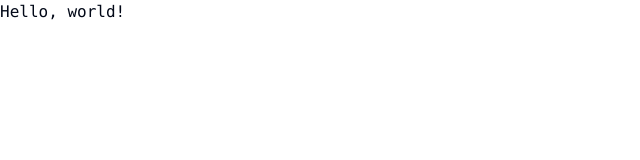
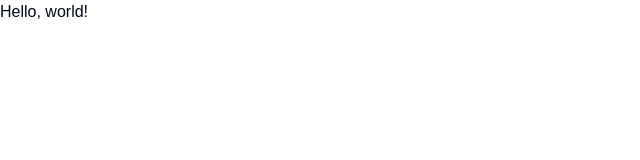
Before and after one commit to mihailo-obradovic/pro-backup-nuxt, a Nuxt app: page /Home in a window 1280 px wide. Shown: the top 160 px of the page, without its empty margins (0-640 px from the left). Built offline with nearby package versions, Linux system fonts and the light colour scheme.

Commit message:
Add Nuxt font module, set Outfit as the default font

```diff
--- a/assets/styles/main.scss
+++ b/assets/styles/main.scss
@@ -12,7 +12,7 @@ body,
 }
 
 body {
-    font-family: sans-serif;
+    font-family: Outfit, sans-serif;
 }
 
 ::selection {
--- a/nuxt.config.ts
+++ b/nuxt.config.ts
@@ -18,6 +18,7 @@ export default defineNuxtConfig({
 
   modules: [
     '@nuxt/eslint',
+    '@nuxt/fonts',
     '@nuxt/icon',
     '@nuxt/test-utils',
     '@nuxtjs/tailwindcss',
--- a/package.json
+++ b/package.json
@@ -15,6 +15,7 @@
   },
   "dependencies": {
     "@nuxt/eslint": "1.3.0",
+    "@nuxt/fonts": "0.11.1",
     "@nuxt/icon": "1.11.0",
     "@nuxt/test-utils": "3.17.2",
     "@nuxtjs/tailwindcss": "6.13.2",
--- a/pages/Home.vue
+++ b/pages/Home.vue
@@ -1,5 +1,5 @@
 <template>
-  <pre>Hello, world!</pre>
+  <h1>Hello, world!</h1>
 </template>
 
 <script setup></script>
```
Also changed, not shown: 1 other file (tests, documents, lock files or other folders).
